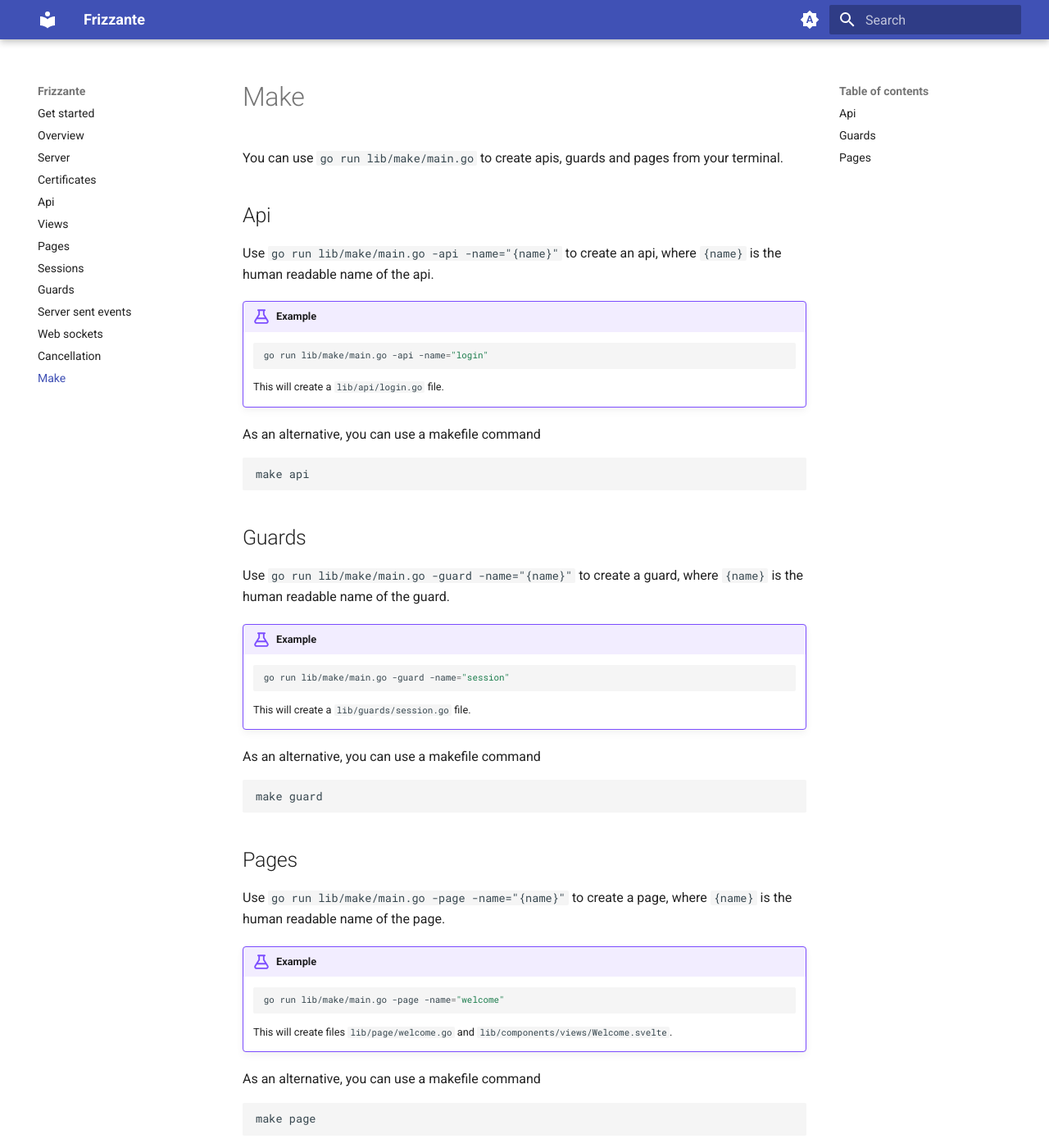
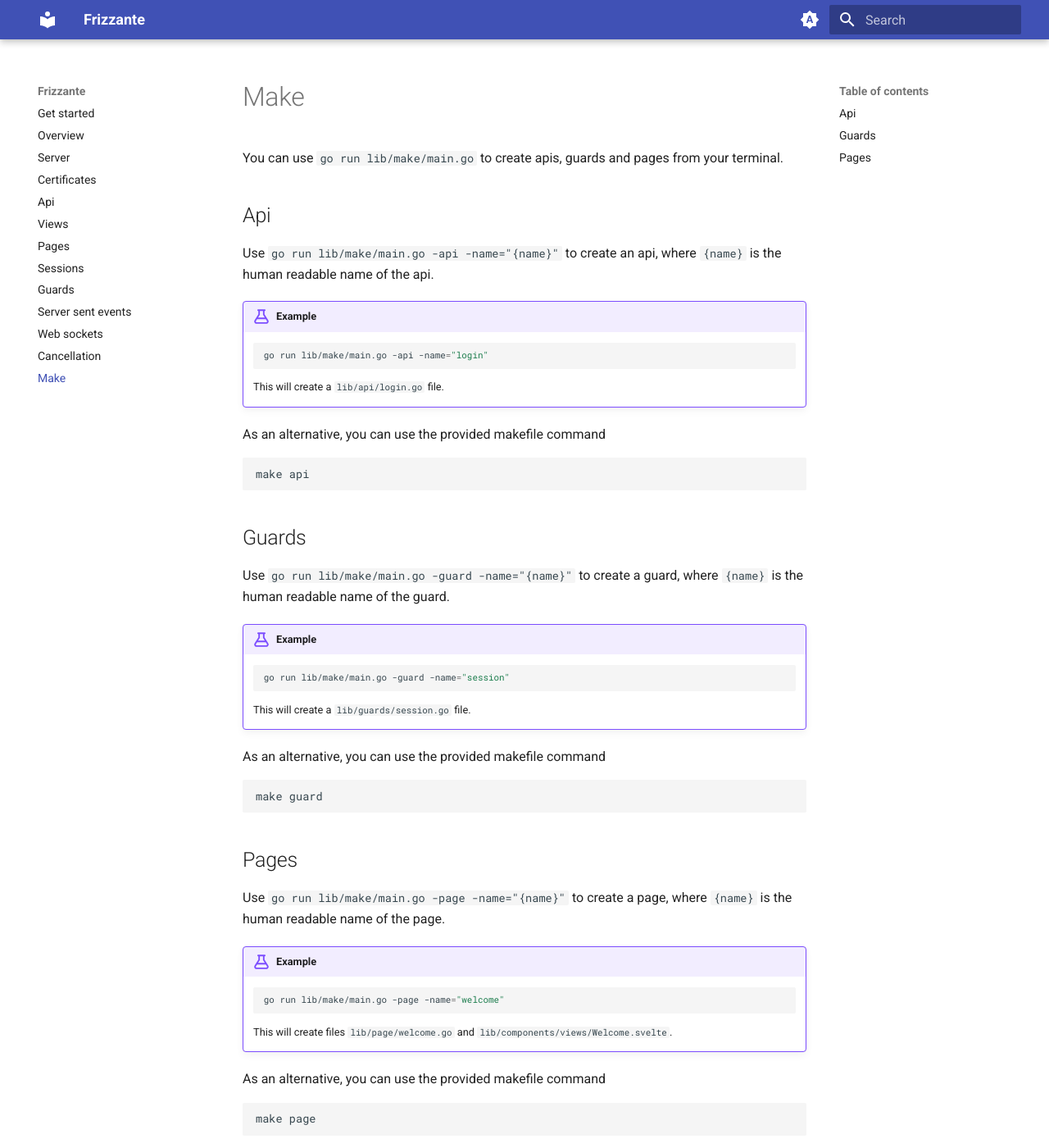
Before and after one commit to razshare/frizzante-docs, an MkDocs documentation site: the page built from docs/make.md, in a window 1280 px wide and 1400 px high. Shown: the whole window at 82% size. Built offline with MkDocs 1.6.1 and Material for MkDocs 9.7.7, drawn with Linux system fonts in a browser that asks for light colours.

Commit message:
chore(docs): updating make.

````diff
--- a/docs/make.md
+++ b/docs/make.md
@@ -10,7 +10,7 @@
     ```
     This will create a `lib/api/login.go` file.
 
-As an alternative, you can use a makefile command
+As an alternative, you can use the provided makefile command
 
 ```sh
 make api
@@ -26,7 +26,7 @@
     ```
     This will create a `lib/guards/session.go` file.
 
-As an alternative, you can use a makefile command
+As an alternative, you can use the provided makefile command
 
 ```sh
 make guard
@@ -42,7 +42,7 @@
     ```
     This will create files `lib/page/welcome.go` and `lib/components/views/Welcome.svelte`.
 
-As an alternative, you can use a makefile command
+As an alternative, you can use the provided makefile command
 
 ```sh
 make page
````
